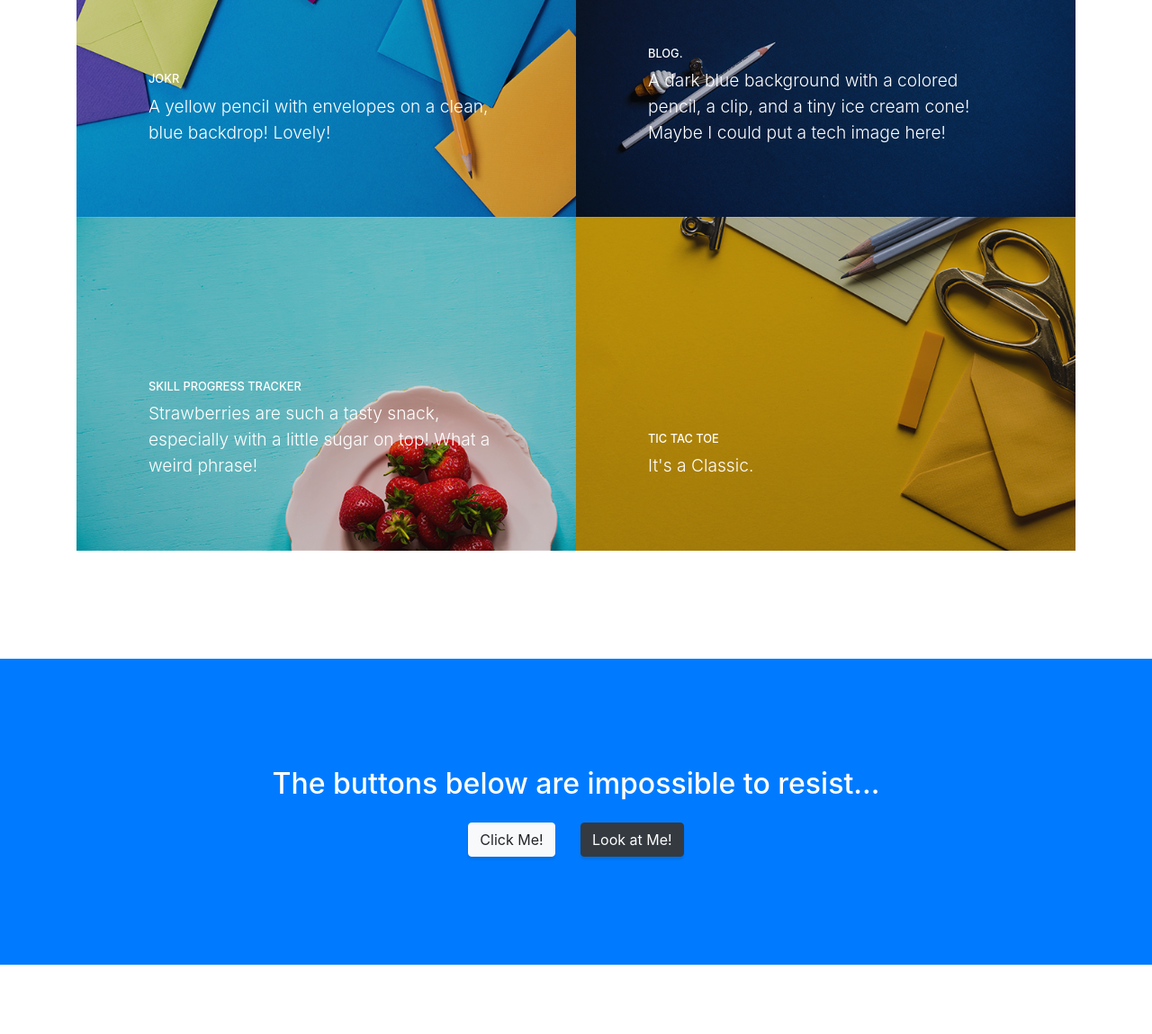
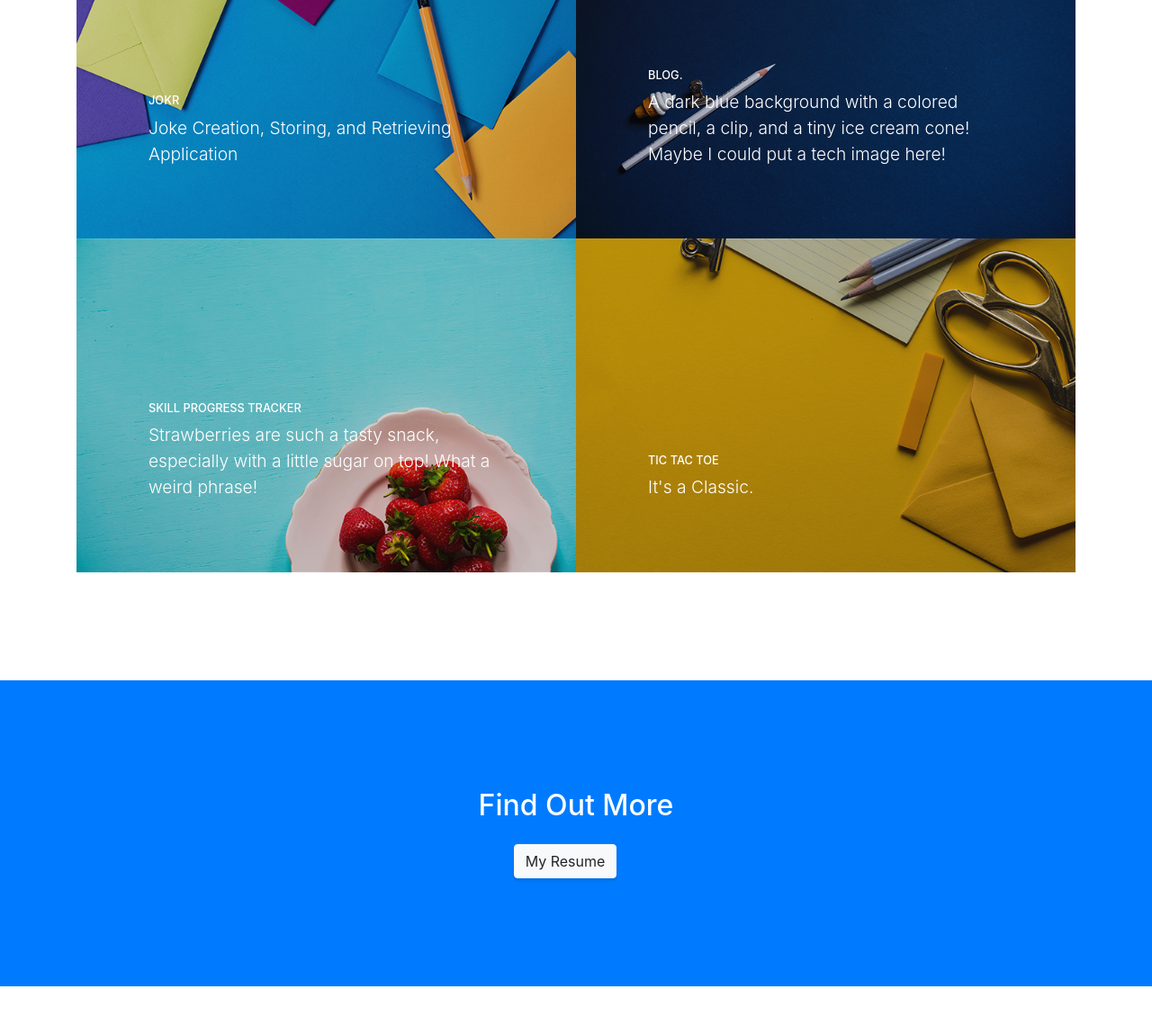
Before and after one commit to sr-hub/sr-hub.github.io, a website with bundled scripts: page index.html in a window 1280 px wide. Shown: the part 2250-3399 px from the top of the page at 90% size. Built offline with nearby package versions, Linux system fonts and the light colour scheme.

Commit message:
changed font size of devicons, added jokr description

```diff
--- a/index.html
+++ b/index.html
@@ -85,7 +85,7 @@
   <!-- Services -->
   <section class="content-section skills-section text-center mt-4 bg-primary text-white text-center" id="skills">
     <!-- Borrowed tech stack section -->
-    <div class="container devicons text-center">
+    <div style="font-size:18px" class="container devicons text-center">
           <div class="row">
             <h2> Skills </h2>
             <div class="col-lg-3 col-md-6 text-center">
@@ -187,7 +187,7 @@
             <span class="caption">
               <span class="caption-content">
                 <h2>JokR</h2>
-                <p class="mb-0">A yellow pencil with envelopes on a clean, blue backdrop! Lovely!</p>
+                <p class="mb-0">Joke Creation, Storing, and Retrieving Application</p>
               </span>
             </span>
             <img class="img-fluid" src="img/portfolio-1.jpg" alt="">
@@ -233,9 +233,8 @@
   <!-- Call to Action -->
   <section class="content-section bg-primary text-white">
     <div class="container text-center">
-      <h2 class="mb-4">The buttons below are impossible to resist...</h2>
-      <a href="#" class="btn btn-xl btn-light mr-4">Click Me!</a>
-      <a href="#" class="btn btn-xl btn-dark">Look at Me!</a>
+      <h2 class="mb-4">Find Out More</h2>
+      <a href="https://docs.google.com/document/d/14AIoV6X9JBPPFp7WsTErbyjR9_f1IyyXq6ylqrQ4Jyw/edit?usp=sharing" class="btn btn-xl btn-light mr-4">My Resume</a>
     </div>
   </section>
 
@@ -260,7 +259,7 @@
           </a>
         </li>
       </ul>
-      <p class="text-muted small mb-0">Copyright &copy; Your Website 2019</p>
+      <p class="text-muted small mb-0">Spencer Ross, 2020</p>
     </div>
   </footer>
 
```
